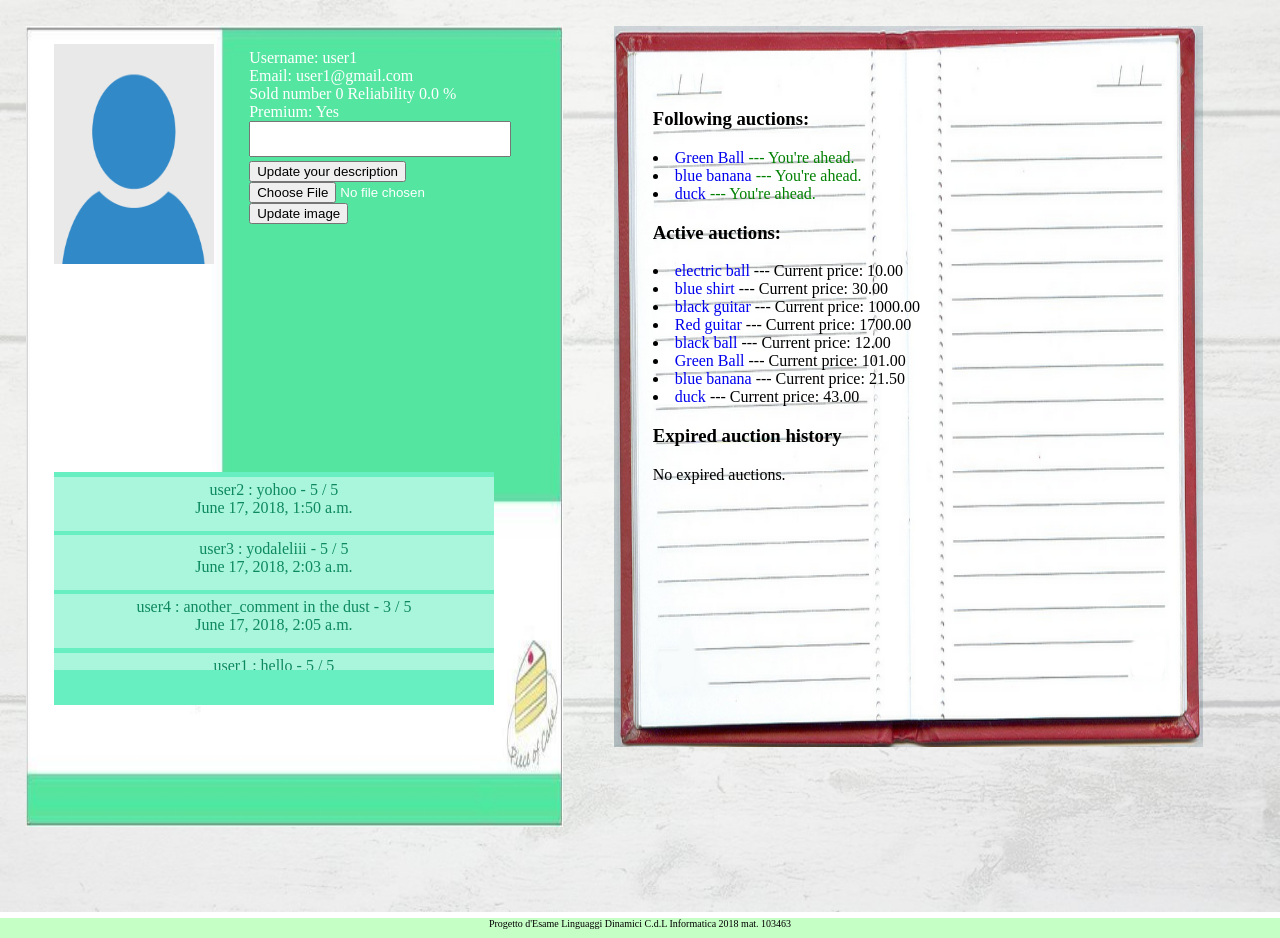
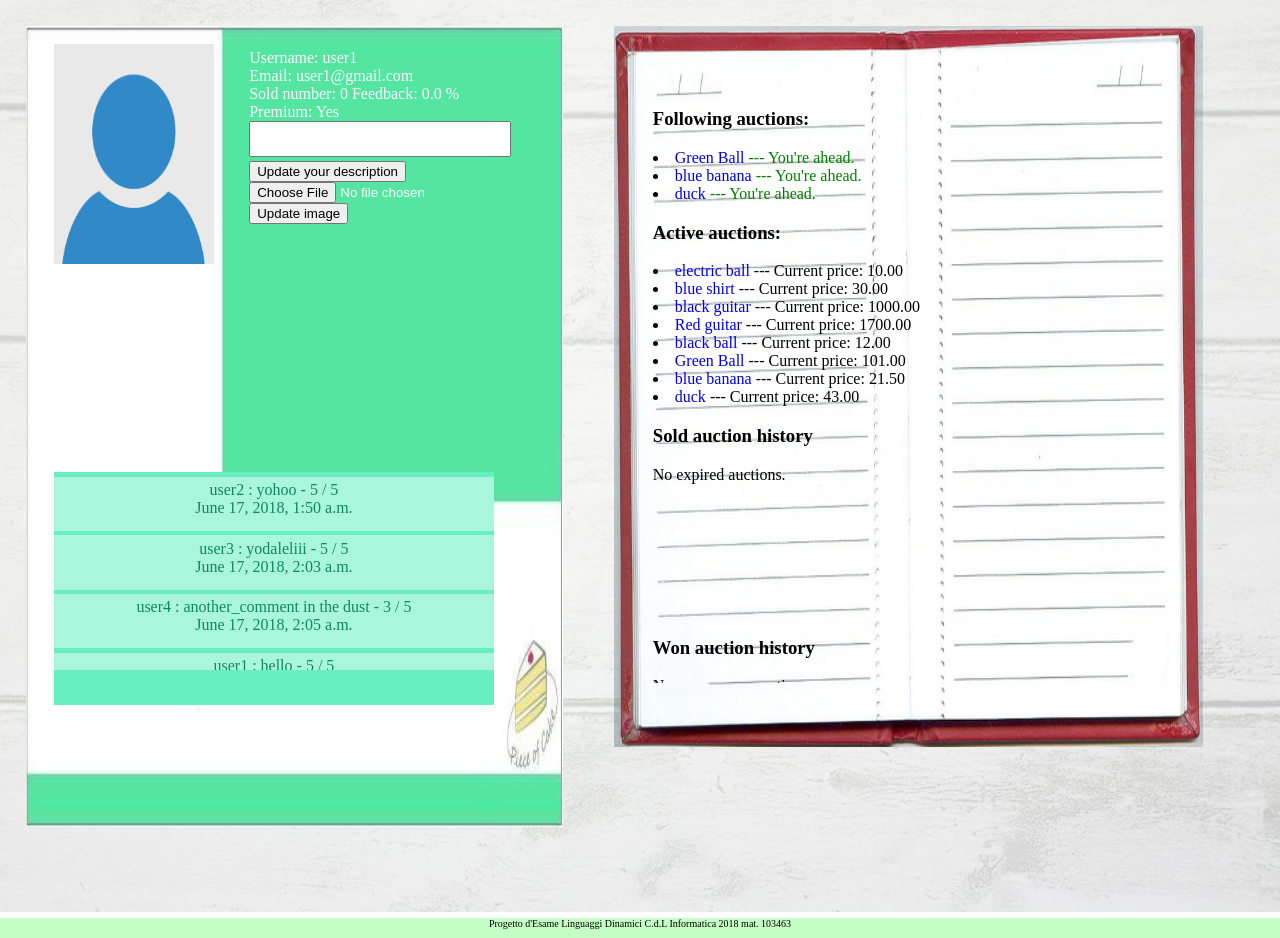
Before and after one commit to Whirt/ld, a Django app: template PieceOfCake/webauction/templates/webauction/profile.html in a window 1280 px wide. Shown: the part 87-1025 px from the top of the page. Run offline with Django 3.2, Linux system fonts and the light colour scheme; the template is opened without the code that fills it: values that come from a table or form of the project are taken from there, others are empty; a user stored in the database is signed in; data comes from the database, SQL or seed files in the repository; both versions use the stored data as it was after the commit.

Commit message:
Implementato notificazione venditi e acquisiti in profilo

```diff
--- a/PieceOfCake/messenger/templates/messenger/messenger_page.html
+++ b/PieceOfCake/messenger/templates/messenger/messenger_page.html
@@ -89,8 +89,9 @@
         {% for tuple in friends_plus_profile %}
             <form method='POST'>
                 {% csrf_token %}
+                <a href='{% url 'webauction:profile' searched_username=tuple.0.username %}'>
                 <img src={{ tuple.1.profile_pic.url }}
-                style='height:40px; width:40px;'>
+                style='height:40px; width:40px;'></a>
                 <input type='hidden' name='user_chat'
                     value={{ tuple.0.username }}>
                 <input type='submit' name='chat' value={{ tuple.0.username }}>
--- a/PieceOfCake/webauction/cron.py
+++ b/PieceOfCake/webauction/cron.py
@@ -21,6 +21,10 @@ class AuctionExpiring(CronJobBase):
                 print(auction.title + ' ...Getting disabled')
                 auction.active = False
                 auction.save()
+                allFollowed = FollowedAuction.objects.filter(auction=auction)
+                for follow in allFollowed:
+                    follow.isActive = False
+                    follow.save()
                 seller = auction.seller
                 sellerProfile = get_object_or_404(UserProfile, user=seller)
                 if auction.last_bid_user != None:
--- a/PieceOfCake/webauction/templates/webauction/profile.html
+++ b/PieceOfCake/webauction/templates/webauction/profile.html
@@ -34,7 +34,6 @@
     #profile_data {
         margin: 1% 1% 1% 1%;
         padding-left: 40%;
-
     }
     #lower {
         margin: 7% 11% 0% 3%;
@@ -78,7 +77,13 @@
         width: 100%;
         height: 100%;
         overflow-y: auto;
-        overflow-x: hidden;
+        overflow-x: auto;
+    }
+    .history {
+        margin-top:3%;
+        height:20%;
+        overflow-y: auto;
+        overflow-x: auto;
     }
 {% endblock %}
 {% block bodystyle %}
@@ -105,8 +110,8 @@
         <!-- Generalità -->
         Username: {{ userProfile.user.username }} <br>
         Email: {{ userProfile.user.email }} <br>
-        Sold number {{ userProfile.sold_auction }}
-        Reliability {{ userProfile.feedback }} % <br>
+        Sold number: {{ userProfile.sold_auction }}
+        Feedback: {{ userProfile.feedback }} % <br>
 
         <!-- Premium activation -->
         {% if request.user == userProfile.user %}
@@ -134,10 +139,9 @@
                 <input type='submit' name='update_desc' value='Update your description'>
             </form>
         {% else %}
-            descrizione:
-                {{ request.user.descrizione}}
+            Descrizione: <br>
+                {{ request.user.descrizione}} <br>
         {% endif %}
-
         <!-- Caricamento immagine -->
         {% if request.user == userProfile.user %}
             <form enctype="multipart/form-data" method='POST'>
@@ -149,10 +153,11 @@
 
         <!-- Richiesta amicizia -->
         {% if request.user != userProfile.user %}
+            Friendship:
             {% if alreadySentForward %}
-                Request pending.
+                Already friend or request pending.
             {% elif alreadySentBack %}
-                Request already sent to you.
+                Already friend or request sent to you.
             {% else %}
                 <form method='POST'>
                     {% csrf_token %}
@@ -219,17 +224,43 @@
                 --- Current price: {{ auction.current_price }}
             </li>
         {% endfor %}
-        <h3> Expired auction history </h3>
+        <h3> Sold auction history </h3>
         {% if sold_auction_history %}
             {% load chartit %}
-            <div id='chartolino'>
-                {{ sold_auction_history|load_charts:"chartolino" }}
+            <div id='expired_auction_chart'>
+                {{ sold_auction_history|load_charts:"expired_auction_chart" }}
             </div>
         {% else %}
             No expired auctions.
         {% endif %}
-        {% comment %}
-        {% endcomment %}
+        <div class="history">
+            {% for auction in sorted_sold_auction %}
+                <li>
+                    <a href='{% url 'webauction:detail' auction.id %}'>
+                        {{ auction.title }}
+                    </a> won by {{ auction.last_bid_user }}
+                </li>
+            {% endfor %}
+        </div>
+        <h3> Won auction history </h3>
+        {% if request.user == userProfile.user %}
+            {% if won_auction_history %}
+                <div id='won_auction_chart'>
+                    {{ won_auction_history|load_charts:"won_auction_chart" }}
+                </div>
+            {% else %}
+                Never won any auction.
+            {% endif %}
+        {% endif %}
+        <div class="history">
+            {% for auction in sorted_won_auction %}
+            <li>
+                You've won <a href='{% url 'webauction:detail' auction.id %}'>
+                    {{ auction.title }}
+                </a> 's auction.
+            </li>
+            {% endfor %}
+        </div>
 </div>
 </div>
 {% endblock %}
```
Also changed, not shown: PieceOfCake/webauction/templates/webauction/auction_detail.html (+9 -8 lines), PieceOfCake/webauction/views.py (+26 -12 lines), PieceOfCake/db.sqlite3, PieceOfCake/media/auction_img/2018/06/18/bluebanana.jpg (added), PieceOfCake/media/auction_img/2018/06/18/duck.jpg (added), 2 other files.
